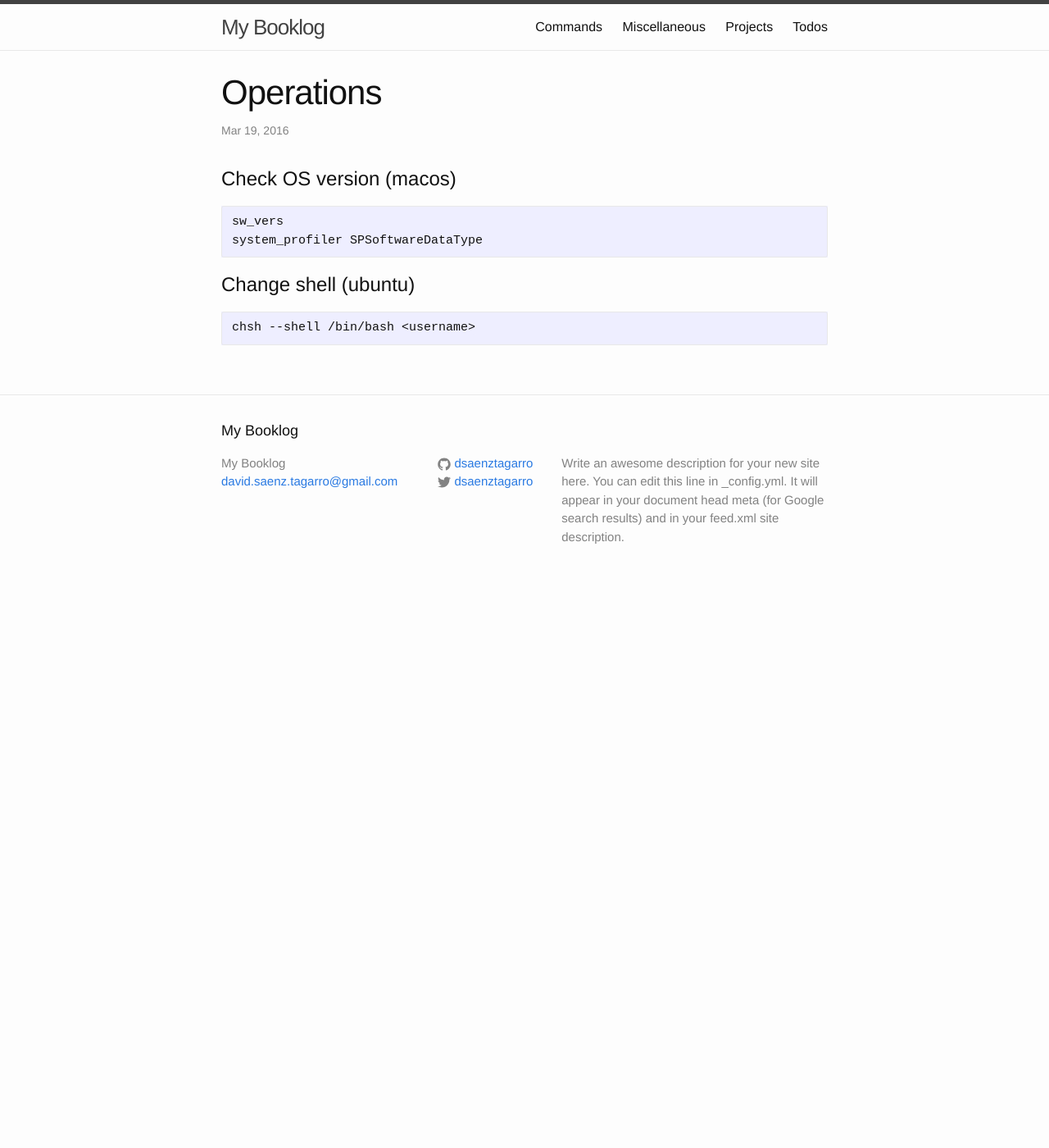
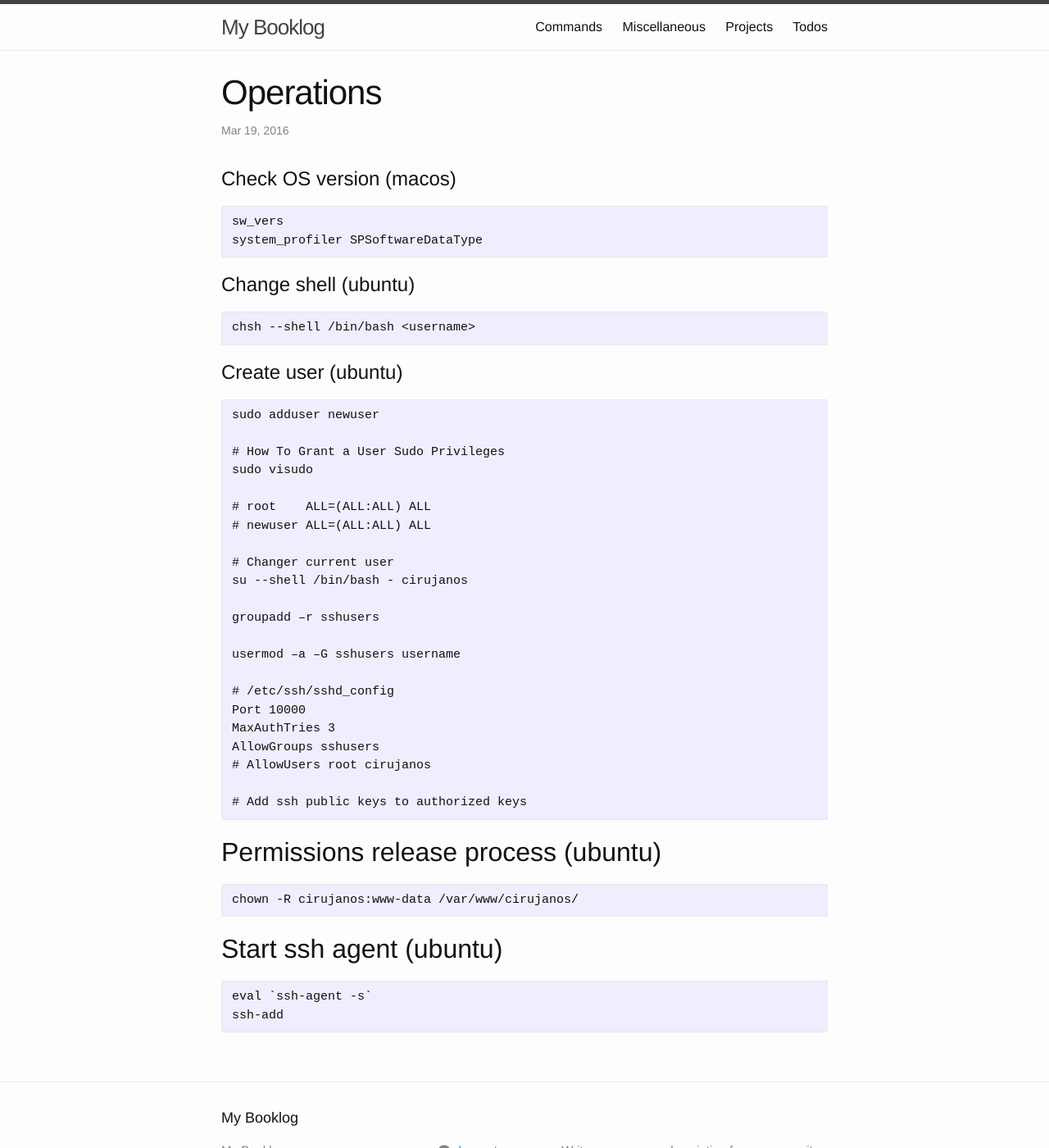
Before and after one commit to dsaenztagarro/booklog, a Jekyll site: the page built from _miscellaneous/operations.md, in a window 1280 px wide and 1400 px high. Shown: the whole window at 82% size. Built offline with Jekyll 4.4.1, drawn with Linux system fonts in a browser that asks for light colours.

Commit message:
Snippet on user creation (ubuntu)

````diff
--- a/_miscellaneous/operations.md
+++ b/_miscellaneous/operations.md
@@ -18,3 +18,43 @@ system_profiler SPSoftwareDataType
 ```
 chsh --shell /bin/bash <username>
 ```
+
+# Create user (ubuntu)
+
+```
+sudo adduser newuser
+
+# How To Grant a User Sudo Privileges
+sudo visudo
+
+# root    ALL=(ALL:ALL) ALL
+# newuser ALL=(ALL:ALL) ALL
+
+# Changer current user
+su --shell /bin/bash - cirujanos
+
+groupadd –r sshusers
+
+usermod –a –G sshusers username
+
+# /etc/ssh/sshd_config
+Port 10000
+MaxAuthTries 3
+AllowGroups sshusers
+# AllowUsers root cirujanos
+
+# Add ssh public keys to authorized keys
+```
+
+## Permissions release process (ubuntu)
+
+```
+chown -R cirujanos:www-data /var/www/cirujanos/
+```
+
+## Start ssh agent (ubuntu)
+
+```
+eval `ssh-agent -s`
+ssh-add
+```
````
